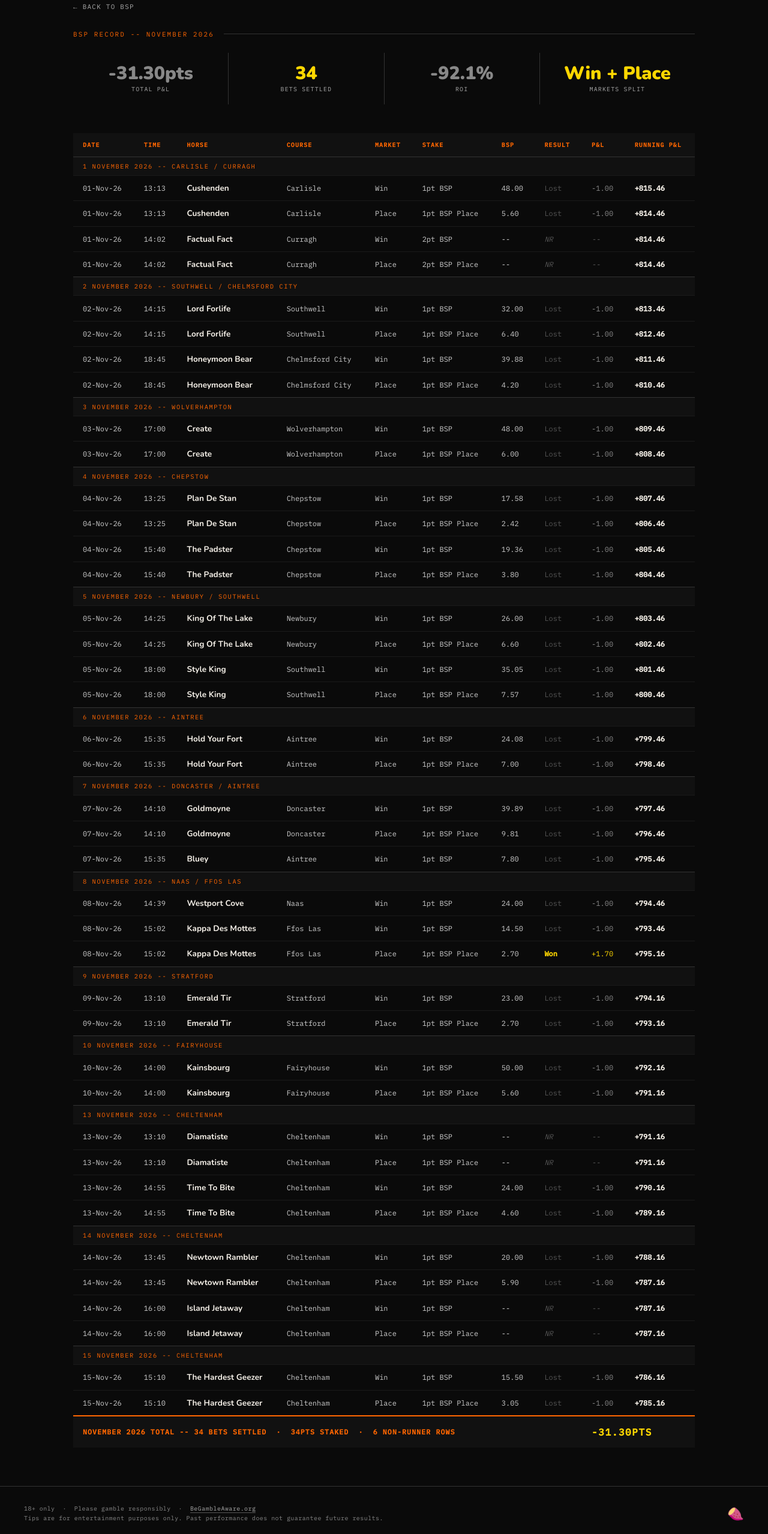
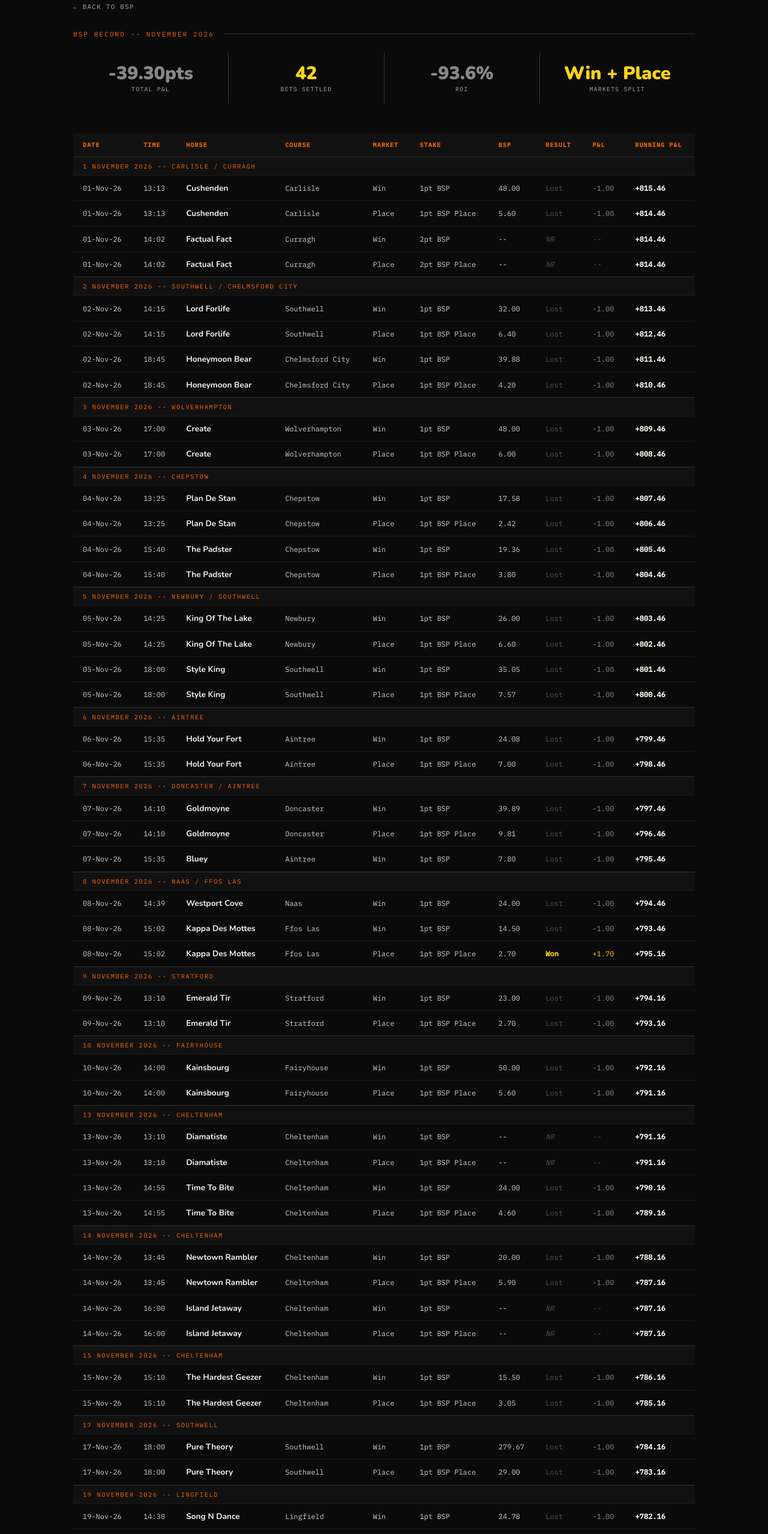
Before and after one commit to eddiejamesbet/eddiejamestips, a plain HTML site: page bsp-november-2026.html in a window 1280 px wide. Shown: the part 240-2797 px from the top of the page at 60% size. Drawn offline with nearby package versions, Linux system fonts and the light colour scheme.

Commit message:
Update bsp-november-2026.html

```diff
--- a/bsp-november-2026.html
+++ b/bsp-november-2026.html
@@ -68,7 +68,7 @@
         <div class="tagline">The Esoteric Tipster.</div>
       </div>
     </div>
-    <div class="header-record">Since inception &nbsp;&#183;&nbsp; 380 bets &nbsp;&#183;&nbsp; +271.43pts &nbsp;&#183;&nbsp; advised price</div>
+    <div class="header-record">Since inception &nbsp;&#183;&nbsp; 384 bets &nbsp;&#183;&nbsp; +263.43pts &nbsp;&#183;&nbsp; advised price</div>
   </header>
   <nav>
     <a href="index.html">Home</a>
@@ -82,9 +82,9 @@
     <section style="margin-bottom:3rem">
       <div class="section-label">BSP Record &#45;&#45; November 2026</div>
       <div class="summary">
-        <div class="stat"><div class="stat-number neg">&#45;31.30pts</div><div class="stat-label">Total P&amp;L</div></div>
-        <div class="stat"><div class="stat-number">34</div><div class="stat-label">Bets Settled</div></div>
-        <div class="stat"><div class="stat-number neg">&#45;92.1%</div><div class="stat-label">ROI</div></div>
+        <div class="stat"><div class="stat-number neg">&#45;39.30pts</div><div class="stat-label">Total P&amp;L</div></div>
+        <div class="stat"><div class="stat-number">42</div><div class="stat-label">Bets Settled</div></div>
+        <div class="stat"><div class="stat-number neg">&#45;93.6%</div><div class="stat-label">ROI</div></div>
         <div class="stat"><div class="stat-number">Win + Place</div><div class="stat-label">Markets Split</div></div>
       </div>
     </section>
@@ -149,11 +149,23 @@
           <tr class="meeting-header"><td colspan="10">15 November 2026 &#45;&#45; Cheltenham</td></tr>
           <tr><td>15-Nov-26</td><td>15:10</td><td class="horse">The Hardest Geezer</td><td>Cheltenham</td><td>Win</td><td>1pt BSP</td><td>15.50</td><td class="lost">Lost</td><td class="pl-neg">&#45;1.00</td><td class="running">+786.16</td></tr>
           <tr><td>15-Nov-26</td><td>15:10</td><td class="horse">The Hardest Geezer</td><td>Cheltenham</td><td>Place</td><td>1pt BSP Place</td><td>3.05</td><td class="lost">Lost</td><td class="pl-neg">&#45;1.00</td><td class="running">+785.16</td></tr>
+          <tr class="meeting-header"><td colspan="10">17 November 2026 &#45;&#45; Southwell</td></tr>
+          <tr><td>17-Nov-26</td><td>18:00</td><td class="horse">Pure Theory</td><td>Southwell</td><td>Win</td><td>1pt BSP</td><td>279.67</td><td class="lost">Lost</td><td class="pl-neg">&#45;1.00</td><td class="running">+784.16</td></tr>
+          <tr><td>17-Nov-26</td><td>18:00</td><td class="horse">Pure Theory</td><td>Southwell</td><td>Place</td><td>1pt BSP Place</td><td>29.00</td><td class="lost">Lost</td><td class="pl-neg">&#45;1.00</td><td class="running">+783.16</td></tr>
+          <tr class="meeting-header"><td colspan="10">19 November 2026 &#45;&#45; Lingfield</td></tr>
+          <tr><td>19-Nov-26</td><td>14:38</td><td class="horse">Song N Dance</td><td>Lingfield</td><td>Win</td><td>1pt BSP</td><td>24.78</td><td class="lost">Lost</td><td class="pl-neg">&#45;1.00</td><td class="running">+782.16</td></tr>
+          <tr><td>19-Nov-26</td><td>14:38</td><td class="horse">Song N Dance</td><td>Lingfield</td><td>Place</td><td>1pt BSP Place</td><td>5.79</td><td class="lost">Lost</td><td class="pl-neg">&#45;1.00</td><td class="running">+781.16</td></tr>
+          <tr class="meeting-header"><td colspan="10">21 November 2026 &#45;&#45; Haydock Park</td></tr>
+          <tr><td>21-Nov-26</td><td>15:00</td><td class="horse">Handstands</td><td>Haydock Park</td><td>Win</td><td>1pt BSP</td><td>37.50</td><td class="lost">Lost</td><td class="pl-neg">&#45;1.00</td><td class="running">+780.16</td></tr>
+          <tr><td>21-Nov-26</td><td>15:00</td><td class="horse">Handstands</td><td>Haydock Park</td><td>Place</td><td>1pt BSP Place</td><td>8.60</td><td class="lost">Lost</td><td class="pl-neg">&#45;1.00</td><td class="running">+779.16</td></tr>
+          <tr class="meeting-header"><td colspan="10">22 November 2026 &#45;&#45; Punchestown</td></tr>
+          <tr><td>22-Nov-26</td><td>15:00</td><td class="horse">Grangeclear West</td><td>Punchestown</td><td>Win</td><td>1pt BSP</td><td>180.00</td><td class="lost">Lost</td><td class="pl-neg">&#45;1.00</td><td class="running">+778.16</td></tr>
+          <tr><td>22-Nov-26</td><td>15:00</td><td class="horse">Grangeclear West</td><td>Punchestown</td><td>Place</td><td>1pt BSP Place</td><td>12.00</td><td class="lost">Lost</td><td class="pl-neg">&#45;1.00</td><td class="running">+777.16</td></tr>
         </tbody>
         <tfoot>
           <tr>
-            <td colspan="8">November 2026 Total &#45;&#45; 34 bets settled &nbsp;&#183;&nbsp; 34pts staked &nbsp;&#183;&nbsp; 6 non-runner rows</td>
-            <td class="total-pl" colspan="2">&#45;31.30pts</td>
+            <td colspan="8">November 2026 Total &#45;&#45; 42 bets settled &nbsp;&#183;&nbsp; 42pts staked &nbsp;&#183;&nbsp; 6 non-runner rows</td>
+            <td class="total-pl" colspan="2">&#45;39.30pts</td>
           </tr>
         </tfoot>
       </table>
```
